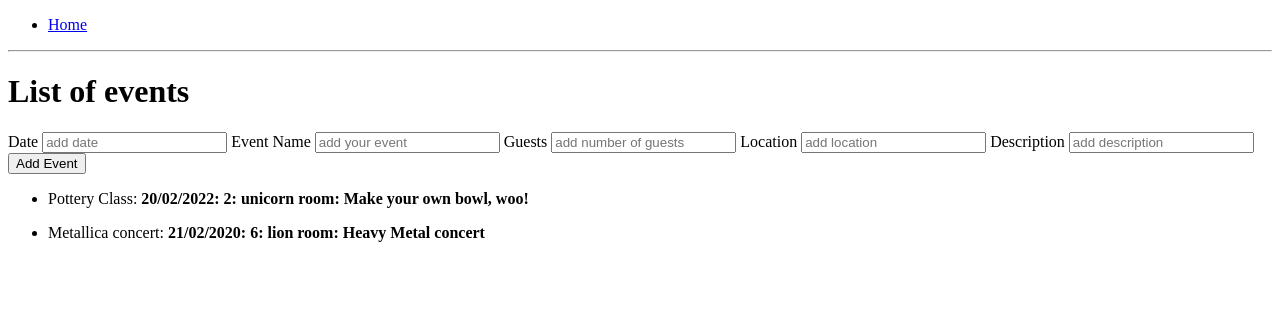
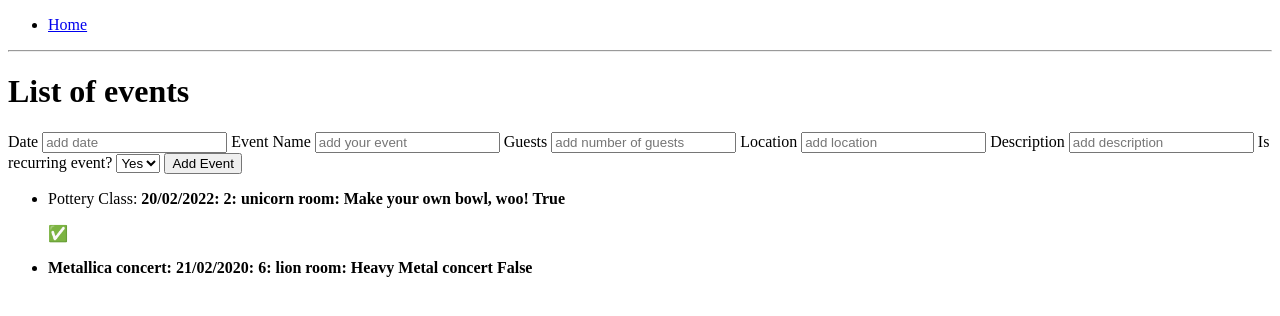
Before and after one commit to kellyrawstron/flask_templates_lab, a Flask app: page /events in a window 1280 px wide. Shown: the top 316 px of the page. Run offline with Flask 2, Linux system fonts and the light colour scheme.

Commit message:
first two extensions done

```diff
--- a/controllers/controller.py
+++ b/controllers/controller.py
@@ -15,7 +15,8 @@ def add_event():
     event_guests = request.form["guests"]
     event_location = request.form["location"]
     event_description = request.form["description"]
-    new_event = Event(event_date, event_name, event_guests, event_location, event_description)
+    is_recurring = request.form["recurring"]
+    new_event = Event(event_date, event_name, event_guests, event_location, event_description, is_recurring)
     add_new_event(new_event)
 
     return render_template('index.html', title='Home', events=events)
--- a/models/event.py
+++ b/models/event.py
@@ -1,8 +1,9 @@
 class Event():
 
-    def __init__(self, date, name, guests,location, description):
+    def __init__(self, date, name, guests,location, description, recurring):
         self.date = date
         self.name = name
         self.guests = guests
         self.location = location
         self.description = description
+        self.recurring = recurring
--- a/models/event_list.py
+++ b/models/event_list.py
@@ -1,8 +1,8 @@
 from models.event import *
 
 
-event1 = Event("20/02/2022", "Pottery Class", "2", "unicorn room", "Make your own bowl, woo!")
-event2 = Event("21/02/2020", "Metallica concert", "6", "lion room", "Heavy Metal concert")
+event1 = Event("20/02/2022", "Pottery Class", "2", "unicorn room", "Make your own bowl, woo!", True)
+event2 = Event("21/02/2020", "Metallica concert", "6", "lion room", "Heavy Metal concert", False)
 events = [event1, event2]
 
 def add_new_event(event):
--- a/templates/index.html
+++ b/templates/index.html
@@ -15,6 +15,11 @@
         <input type="text" name="location" id="location" placeholder="add location">
         <label for="description">Description</label>
         <input type="text" name="description" id="description" placeholder="add description">
+        <label for="recurring">Is recurring event?</label>
+        <select name="recurring" id="recurring">
+            <option value="yes">Yes</option>
+            <option value="no">No</option>
+        </select>
         <input type="submit" value="Add Event">
 
     </form>
@@ -24,11 +29,16 @@
 
         <li>
             <p>{{ event.name }}:
-                <b>{{event.date}}:</b>
+            <b>{{event.date}}:</b>
             <b>{{event.guests}}:</b>
-        <b>{{event.location}}:
+            <b>{{event.location}}:
             <b>{{event.description}}</b>
-        </b></p>
+            <b>{{event.recurring}}</b> </p>
+            {% if event.recurring %}
+            <!-- any kind of condition can go here -->
+              <span> &#9989; </span>
+
+            {% endif %}
         </li>
 
         {% endfor %}
```
